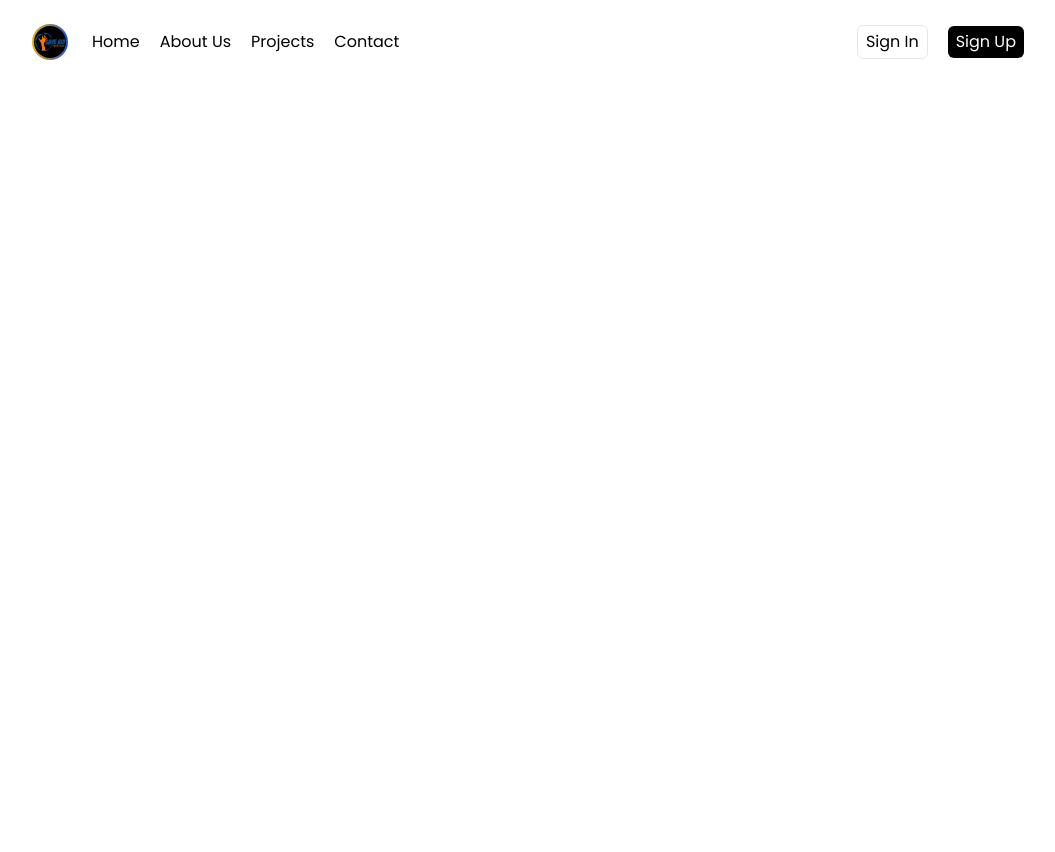
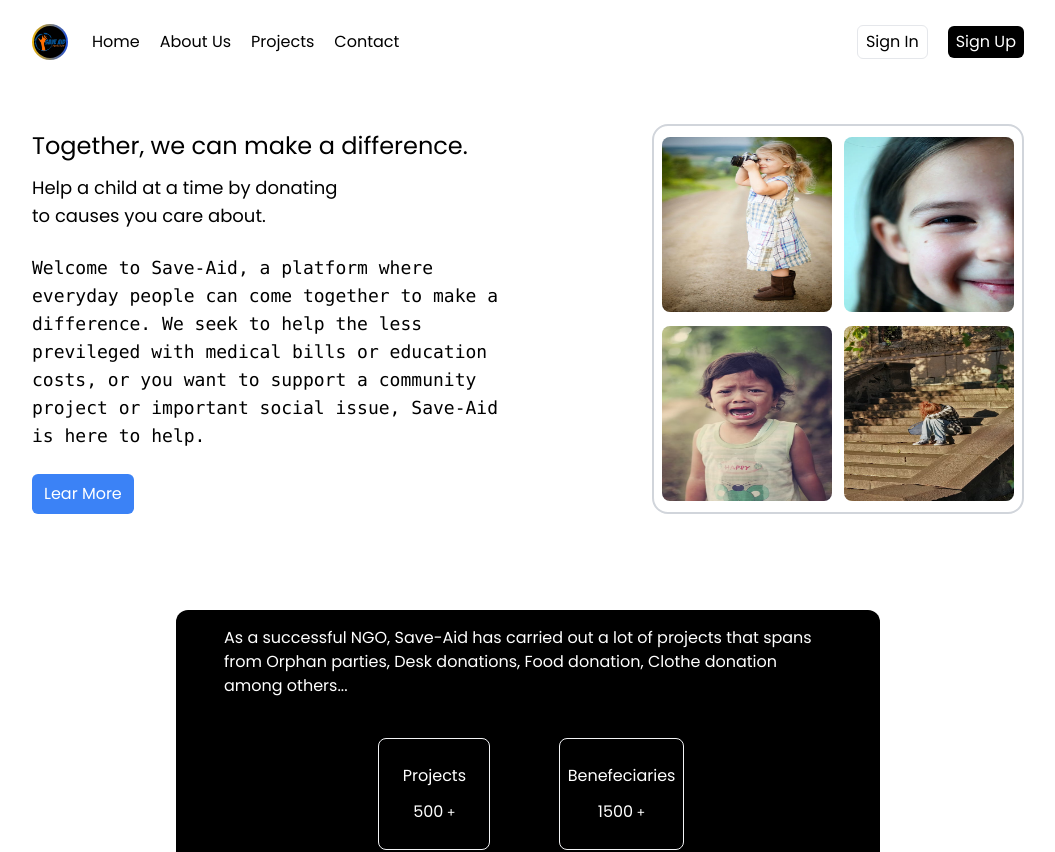
Before and after one commit to saeedyussif663/saveaid, a Next.js app: page / in a window 1280 px wide. Shown: the top 852 px of the page, without its empty margins (112-1167 px from the left). Before the commit the page ends 800 px from the top, so only its background shows below. Built offline with nearby package versions, Linux system fonts and the light colour scheme.

Commit message:
added the landing and about to the home page

```diff
--- a/app/page.tsx
+++ b/app/page.tsx
@@ -1,11 +1,13 @@
-// import About from "@/Components/About";
-// import Landing from "@/Components/Landing";
+import About from "@/components/About";
+import Landing from "@/components/Landing";
 import Navbar from "@/components/Navbar";
 
 export default function Home() {
   return (
     <main className="max-w-[65rem] mx-auto">
       <Navbar />
+      <Landing />
+      <About />
     </main>
   );
 }
```
